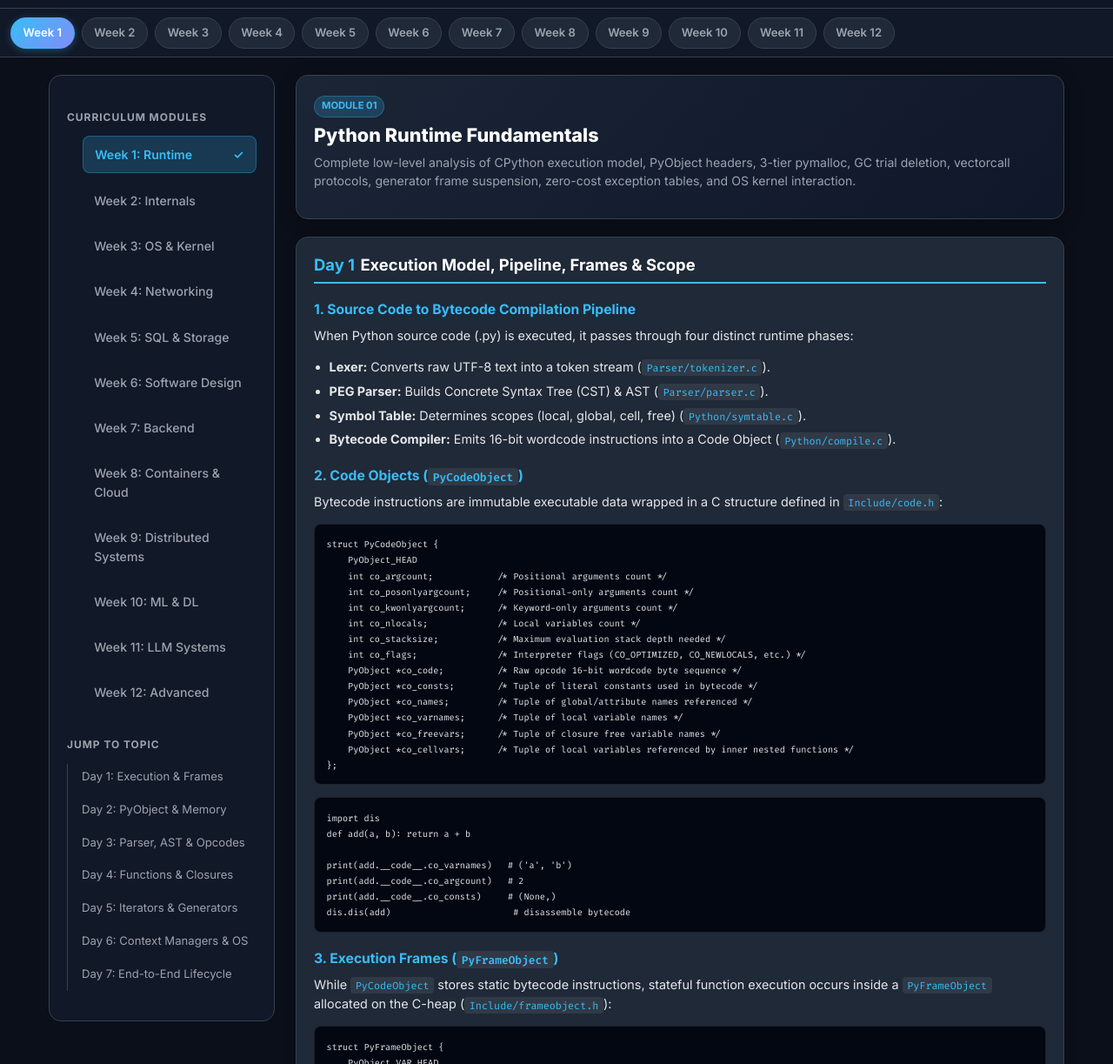
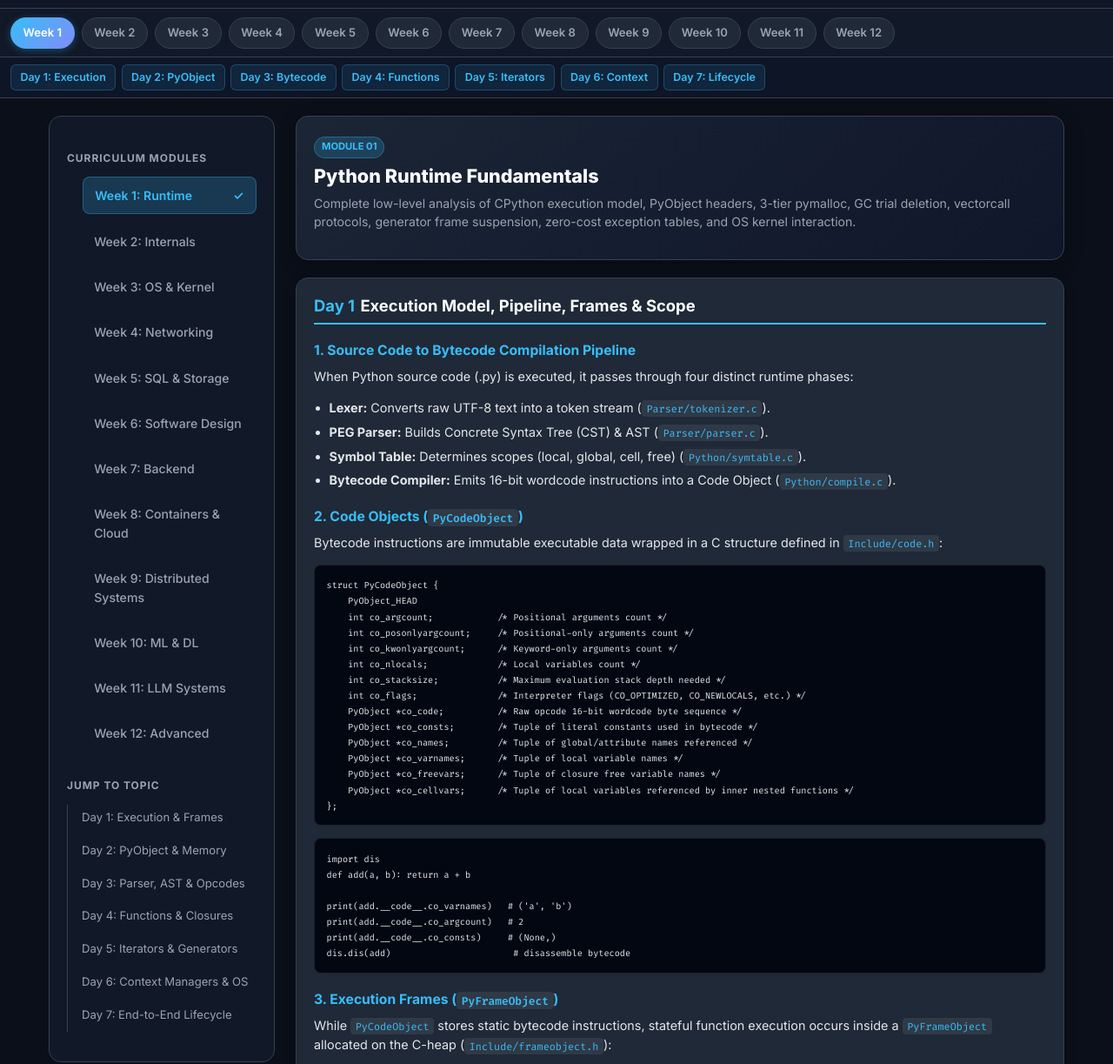
Before and after one commit to ravikiran009/learn, a plain HTML site: page index.html in a window 1280 px wide. Shown: the part 44-1267 px from the top of the page at 87% size. Drawn offline with Linux system fonts and the light colour scheme.

Commit message:
Add day-wise selection

```diff
--- a/index.html
+++ b/index.html
@@ -3,7 +3,7 @@
 <head>
   <meta charset="UTF-8">
   <meta name="viewport" content="width=device-width, initial-scale=1.0, maximum-scale=1.0, user-scalable=no">
-  <title>Upskill</title>
+  <title>⚡ Upskill SDE</title>
   <link rel="preconnect" href="https://fonts.googleapis.com">
   <link rel="preconnect" href="https://fonts.gstatic.com" crossorigin>
   <link href="https://fonts.googleapis.com/css2?family=Fira+Code:wght@400;500;600&family=Inter:wght@300;400;500;600;700;800&display=swap" rel="stylesheet">
@@ -134,7 +134,7 @@
       border: 1px solid rgba(56, 189, 248, 0.25);
       padding: 0.25rem 0.65rem;
       border-radius: 6px;
-      font-size: 0.75rem;
+      font-size: 0.78rem;
       font-weight: 600;
       text-decoration: none;
       flex-shrink: 0;
@@ -346,7 +346,7 @@
     code {
       font-family: 'Fira Code', monospace;
       background: rgba(255, 255, 255, 0.08);
-      color: var(--accent);
+      color: #38bdf8;
       padding: 0.1rem 0.35rem;
       border-radius: 4px;
       font-size: 0.82em;
@@ -407,17 +407,6 @@
       font-weight: 600;
     }
 
-    .output-box {
-      background: rgba(15, 23, 42, 0.9);
-      border: 1px solid rgba(52, 211, 153, 0.3);
-      border-radius: 6px;
-      padding: 0.75rem 1rem;
-      font-family: 'Fira Code', monospace;
-      font-size: 0.8rem;
-      color: #34d399;
-      margin: 0.5rem 0 1rem 0;
-    }
-
     .placeholder-card {
       text-align: center;
       padding: 2.5rem 1rem;
@@ -441,27 +430,22 @@
       background: var(--bg-sidebar);
     }
 
-    /* Mobile Enhancements (<768px) */
     @media (max-width: 768px) {
       .app-container {
         padding: 0.85rem 0.65rem 3rem 0.65rem;
       }
-
       .day-card {
         padding: 1rem 0.85rem;
         border-radius: 10px;
         margin-bottom: 1.15rem;
       }
-
       .week-header-banner {
         padding: 1rem 0.85rem;
         border-radius: 10px;
       }
-
       .week-header-banner h1 {
         font-size: 1.2rem;
       }
-
       pre {
         padding: 0.75rem;
         border-radius: 6px;
@@ -474,7 +458,7 @@
   <!-- Top Sticky Header -->
   <header>
     <div class="header-container">
-      <a href="#" class="brand">⚡ Upskill</a>
+      <a href="index.html" class="brand">⚡ Upskill</a>
     </div>
   </header>
 
@@ -494,6 +478,16 @@
     <div class="week-pill" onclick="switchWeek(12)" id="pill-w12">Week 12</div>
   </div>
 
+  <!-- Horizontal Day Quick Jump for Mobile -->
+  <div class="mobile-day-scroller" id="mobileDayScroller">
+    <a href="#day1" class="day-pill">Day 1: Execution</a>
+    <a href="#day2" class="day-pill">Day 2: PyObject</a>
+    <a href="#day3" class="day-pill">Day 3: Bytecode</a>
+    <a href="#day4" class="day-pill">Day 4: Functions</a>
+    <a href="#day5" class="day-pill">Day 5: Iterators</a>
+    <a href="#day6" class="day-pill">Day 6: Context</a>
+    <a href="#day7" class="day-pill">Day 7: Lifecycle</a>
+  </div>
 
   <!-- App Layout -->
   <div class="app-container">
@@ -518,13 +512,13 @@
 
       <div id="sidebarDayNav" style="display:block;">
         <h3>Jump to Topic</h3>
-        <ul class="day-nav">
-          <li><a href="#day1">Day 1: Execution & Frames</a></li>
-          <li><a href="#day2">Day 2: PyObject & Memory</a></li>
-          <li><a href="#day3">Day 3: Parser, AST & Opcodes</a></li>
-          <li><a href="#day4">Day 4: Functions & Closures</a></li>
-          <li><a href="#day5">Day 5: Iterators & Generators</a></li>
-          <li><a href="#day6">Day 6: Context Managers & OS</a></li>
+        <ul class="day-nav" id="sidebarDayNavList">
+          <li><a href="#day1">Day 1: Execution &amp; Frames</a></li>
+          <li><a href="#day2">Day 2: PyObject &amp; Memory</a></li>
+          <li><a href="#day3">Day 3: Parser, AST &amp; Opcodes</a></li>
+          <li><a href="#day4">Day 4: Functions &amp; Closures</a></li>
+          <li><a href="#day5">Day 5: Iterators &amp; Generators</a></li>
+          <li><a href="#day6">Day 6: Context Managers &amp; OS</a></li>
           <li><a href="#day7">Day 7: End-to-End Lifecycle</a></li>
         </ul>
       </div>
@@ -532,17 +526,15 @@
 
     <!-- Content Panel -->
     <main class="content">
-
       <!-- Dynamic Content Container -->
       <div id="content-container">
         <!-- Content fetched dynamically from week_<N>.html will be injected here -->
       </div>
-
     </main>
   </div>
 
   <footer>
-    <p>Upskill Software & AI Engineering Curriculum</p>
+    <p>Upskill Software &amp; AI Engineering Curriculum</p>
   </footer>
 
   <script>
@@ -581,56 +573,58 @@
 
       const container = document.getElementById('content-container');
 
-      // Check if we already have this week cached
+      // Check cache
       if (contentCache[weekNum]) {
-        renderContent(weekNum, contentCache[weekNum]);
+        renderContent(weekNum, contentCache[weekNum].html, contentCache[weekNum].dayScroller, contentCache[weekNum].sidebarNav);
         return;
       }
 
-      // Show loading indicator
+      // Loading state
       container.innerHTML = '<div style="padding: 3rem 1rem; text-align: center; color: var(--text-muted); font-weight: 500;">Loading Module Content...</div>';
 
       try {
-        // Cache-busting fetch to ensure edits to week_N.html reflect immediately
         const response = await fetch(`week_${weekNum}.html?v=${Date.now()}`, { cache: 'no-store' });
         if (!response.ok) throw new Error('File not found');
         const htmlText = await response.text();
 
-        // Parse fetched HTML string
         const parser = new DOMParser();
         const doc = parser.parseFromString(htmlText, 'text/html');
 
-        // Extract week content block
         const weekContent = doc.querySelector('.week-content') || doc.querySelector('main.content') || doc.body;
+        const fetchedDayScroller = doc.querySelector('#mobileDayScroller');
+        const fetchedSidebarNav = doc.querySelector('#sidebarDayNav');
 
         if (weekContent) {
-          contentCache[weekNum] = weekContent.innerHTML;
-          renderContent(weekNum, contentCache[weekNum]);
+          contentCache[weekNum] = {
+            html: weekContent.innerHTML,
+            dayScroller: fetchedDayScroller ? fetchedDayScroller.innerHTML : null,
+            sidebarNav: fetchedSidebarNav ? fetchedSidebarNav.innerHTML : null
+          };
+          renderContent(weekNum, contentCache[weekNum].html, contentCache[weekNum].dayScroller, contentCache[weekNum].sidebarNav);
         } else {
           throw new Error('Content block not found');
         }
       } catch (err) {
-        // Render placeholder if week file is not available
         renderPlaceholder(weekNum);
       }
     }
 
-    function renderContent(weekNum, innerHtml) {
+    function renderContent(weekNum, innerHtml, dayScrollerHtml, sidebarNavHtml) {
       const container = document.getElementById('content-container');
       const dayNav = document.getElementById('sidebarDayNav');
       const mobileDayScroller = document.getElementById('mobileDayScroller');
 
       container.innerHTML = `<div class="week-content">${innerHtml}</div>`;
 
-      if (weekNum === 1) {
-        if (dayNav) dayNav.style.display = 'block';
-        if (mobileDayScroller) mobileDayScroller.style.display = 'flex';
-      } else {
-        if (dayNav) dayNav.style.display = 'none';
-        if (mobileDayScroller) mobileDayScroller.style.display = 'none';
+      if (dayScrollerHtml && mobileDayScroller) {
+        mobileDayScroller.innerHTML = dayScrollerHtml;
+        mobileDayScroller.style.display = 'flex';
+      }
+      if (sidebarNavHtml && dayNav) {
+        dayNav.innerHTML = sidebarNavHtml;
+        dayNav.style.display = 'block';
       }
 
-      // Scroll to hash target if provided (e.g. #day1)
       if (window.location.hash) {
         const target = document.querySelector(window.location.hash);
         if (target) {
@@ -659,7 +653,6 @@
       window.scrollTo({ top: 0, behavior: 'smooth' });
     }
 
-    // Load Week 1 by default on load
     document.addEventListener('DOMContentLoaded', () => {
       switchWeek(1);
     });
```
